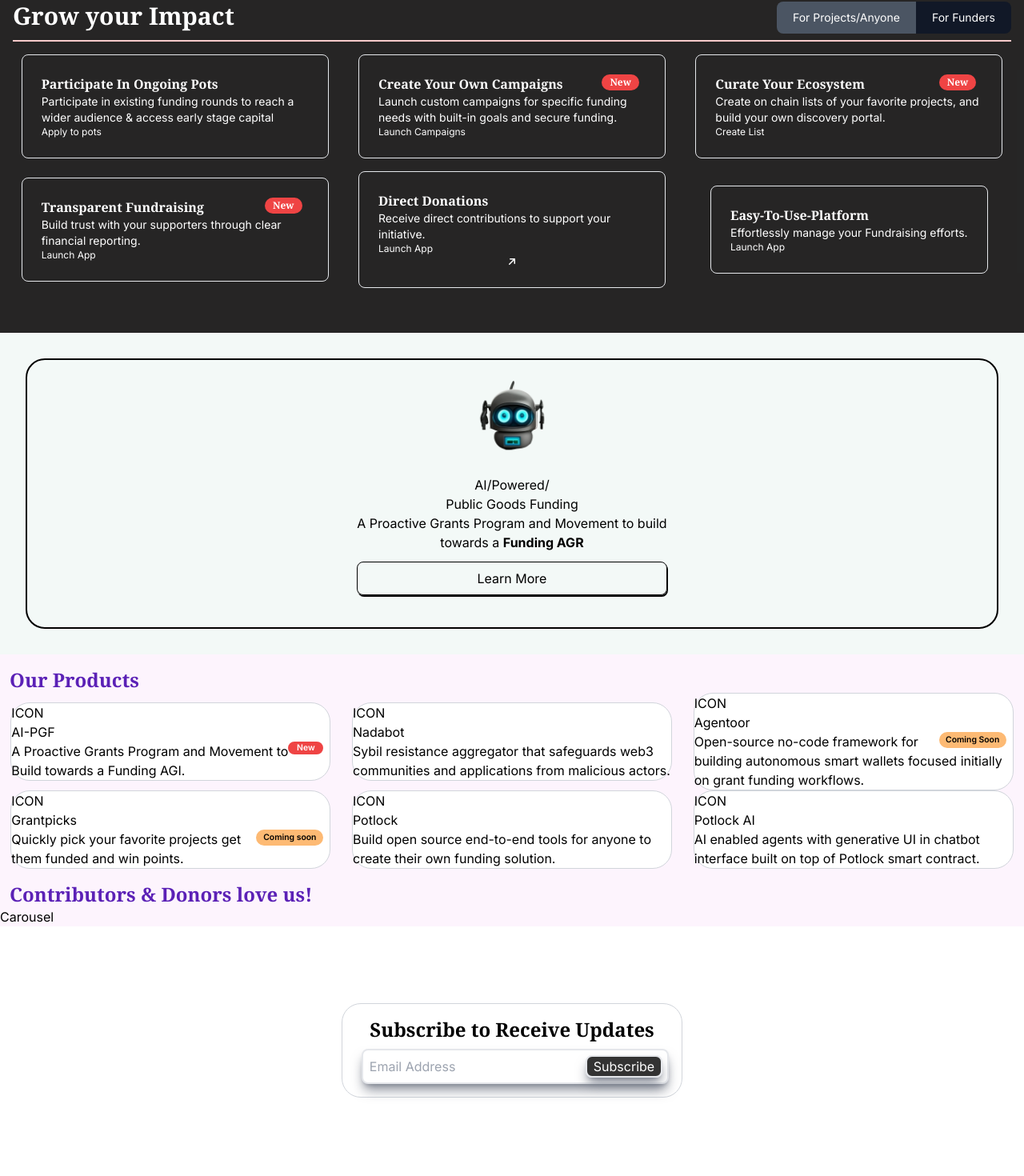
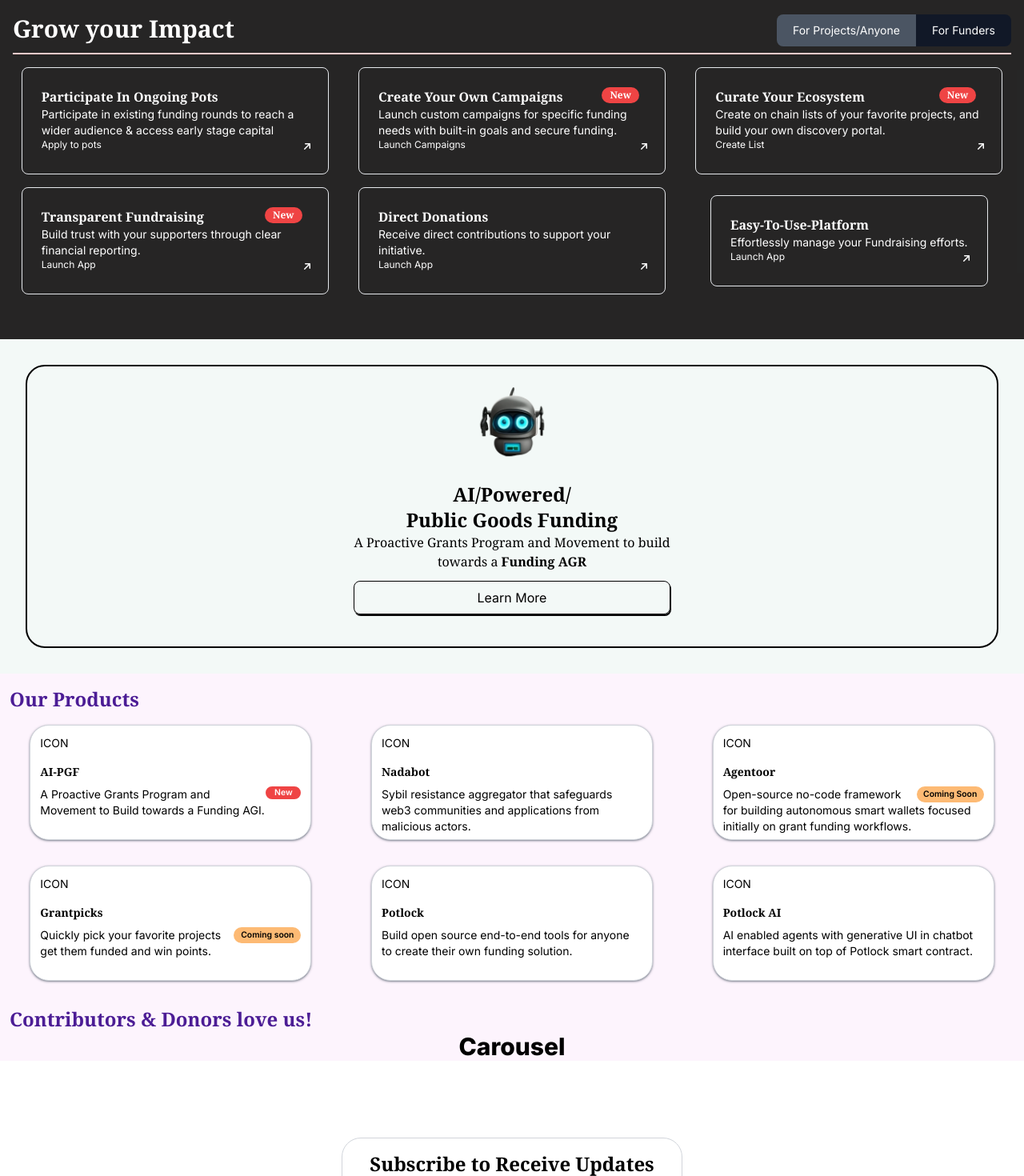
Before and after one commit to mbougs/landing-page-app, a Next.js app: page / in a window 1280 px wide. Shown: the part 930-2400 px from the top of the page at 80% size. Built offline with nearby package versions, Linux system fonts and the light colour scheme.

Commit message:
pc version complete, mobile responsiveness left

```diff
--- a/app/component/component2.jsx
+++ b/app/component/component2.jsx
@@ -12,35 +12,74 @@
           <Link href="#"><section>
             <h3 className="font-serif font-bold">Participate In Ongoing Pots</h3>
             <p className="text-sm">Participate in existing funding rounds to reach a wider audience & access early stage capital</p>
+            <span className="grid grid-cols-2">
               <p className="text-xs">Apply to pots</p>
+              <span className="svg">
+                  <svg xmlns="http://www.w3.org/2000/svg" viewBox="0 0 16 16" fill="currentColor" className="size-4">
+                    <path fillRule="evenodd" d="M4.22 11.78a.75.75 0 0 1 0-1.06L9.44 5.5H5.75a.75.75 0 0 1 0-1.5h5.5a.75.75 0 0 1 .75.75v5.5a.75.75 0 0 1-1.5 0V6.56l-5.22 5.22a.75.75 0 0 1-1.06 0Z" clipRule="evenodd" />
+                  </svg>
+                </span>
+            </span>
           </section></Link>
           <Link href="#"><section>
-            <h3 className="font-serif font-bold">Create Your Own Campaigns<span>New</span></h3>
+            <h3 className="font-serif font-bold">Create Your Own Campaigns<span className="new-badge">New</span></h3>
             <p className="text-sm">Launch custom campaigns for specific funding needs with built-in goals and secure funding.</p>
+            <span className="grid grid-cols-2">
               <p className="text-xs">Launch Campaigns</p>
+              <span className="svg">
+                  <svg xmlns="http://www.w3.org/2000/svg" viewBox="0 0 16 16" fill="currentColor" className="size-4">
+                    <path fillRule="evenodd" d="M4.22 11.78a.75.75 0 0 1 0-1.06L9.44 5.5H5.75a.75.75 0 0 1 0-1.5h5.5a.75.75 0 0 1 .75.75v5.5a.75.75 0 0 1-1.5 0V6.56l-5.22 5.22a.75.75 0 0 1-1.06 0Z" clipRule="evenodd" />
+                </svg>
+              </span>
+            </span>
           </section></Link>
           <Link href="#"><section>
-            <h3 className="font-serif font-bold">Curate Your Ecosystem<span>New</span></h3>
+            <h3 className="font-serif font-bold">Curate Your Ecosystem<span className="new-badge">New</span></h3>
             <p className="text-sm">Create on chain lists of your favorite projects, and build your own discovery portal.</p>
+            <span className="grid grid-cols-2">
               <p className="text-xs">Create List</p>
+              <span className="svg">
+                  <svg xmlns="http://www.w3.org/2000/svg" viewBox="0 0 16 16" fill="currentColor" className="size-4">
+                    <path fillRule="evenodd" d="M4.22 11.78a.75.75 0 0 1 0-1.06L9.44 5.5H5.75a.75.75 0 0 1 0-1.5h5.5a.75.75 0 0 1 .75.75v5.5a.75.75 0 0 1-1.5 0V6.56l-5.22 5.22a.75.75 0 0 1-1.06 0Z" clipRule="evenodd" />
+                  </svg>
+              </span>
+            </span>
           </section></Link>
           <Link href="#"><section>
-            <h3 className="font-serif font-bold">Transparent Fundraising<span>New</span></h3>
+            <h3 className="font-serif font-bold">Transparent Fundraising<span className="new-badge">New</span></h3>
             <p className="text-sm">Build trust with your supporters through clear financial reporting.</p>
+            <span className="grid grid-cols-2">
               <p className="text-xs">Launch App</p>
+              <span className="svg">
+                      <svg xmlns="http://www.w3.org/2000/svg" viewBox="0 0 16 16" fill="currentColor" className="size-4">
+                        <path fillRule="evenodd" d="M4.22 11.78a.75.75 0 0 1 0-1.06L9.44 5.5H5.75a.75.75 0 0 1 0-1.5h5.5a.75.75 0 0 1 .75.75v5.5a.75.75 0 0 1-1.5 0V6.56l-5.22 5.22a.75.75 0 0 1-1.06 0Z" clipRule="evenodd" />
+                      </svg>
+                </span>
+            </span>
           </section></Link>
           <Link href="#"><section>
             <h3 className="font-serif font-bold">Direct Donations</h3>
             <p className="text-sm">Receive direct contributions to support your initiative.</p>
-            <p className="text-xs">Launch App</p>
+            <span className="grid grid-cols-2">
+              <p className="text-xs justify-self-start">Launch App</p>
+              <span className="svg">
                 <svg xmlns="http://www.w3.org/2000/svg" viewBox="0 0 16 16" fill="currentColor" className="size-4">
                   <path fillRule="evenodd" d="M4.22 11.78a.75.75 0 0 1 0-1.06L9.44 5.5H5.75a.75.75 0 0 1 0-1.5h5.5a.75.75 0 0 1 .75.75v5.5a.75.75 0 0 1-1.5 0V6.56l-5.22 5.22a.75.75 0 0 1-1.06 0Z" clipRule="evenodd" />
                 </svg>
+              </span>
+            </span>
           </section></Link>
           <Link href="#"><section>
             <h3 className="font-serif font-bold">Easy-To-Use-Platform</h3>
             <p className="text-sm">Effortlessly manage your Fundraising efforts.</p>
+            <span className="grid grid-cols-2">
               <p className="text-xs">Launch App</p>
+              <span className="svg">
+                <svg xmlns="http://www.w3.org/2000/svg" viewBox="0 0 16 16" fill="currentColor" className="size-4">
+                  <path fillRule="evenodd" d="M4.22 11.78a.75.75 0 0 1 0-1.06L9.44 5.5H5.75a.75.75 0 0 1 0-1.5h5.5a.75.75 0 0 1 .75.75v5.5a.75.75 0 0 1-1.5 0V6.56l-5.22 5.22a.75.75 0 0 1-1.06 0Z" clipRule="evenodd" />
+                </svg>
+              </span>
+            </span>
           </section></Link>
         </div>
     </div>
--- a/app/component/component3.jsx
+++ b/app/component/component3.jsx
@@ -9,13 +9,13 @@
             <Image src={logo}
             width={120}
             alt="logo"/>
-            <div className="text">
+            <div className="info">
               <h2>AI/Powered/</h2>
               <h2>Public Goods Funding</h2>
               <p>A Proactive Grants Program and Movement to build</p>
               <p>towards a <strong>Funding AGR</strong></p>
             </div>
-            <button className="toyo">Learn More</button>
+            <button className="learn-more">Learn More</button>
         </div>
     </div>
     </>
--- a/app/component/component4.jsx
+++ b/app/component/component4.jsx
@@ -5,38 +5,38 @@
         <div className="products">
             <section>
                 <p>ICON</p>
-                <p className="comp4-subtitle">AI-PGF</p><span className="badge new">New</span>
+                <h3 className="comp4-subtitle">AI-PGF</h3><span className="badge new">New</span>
                 <p>A Proactive Grants Program and Movement to Build towards a Funding AGI.</p>
             </section>
             <section>
                 <p>ICON</p>
-                <p>Nadabot</p>
+                <h3>Nadabot</h3>
                 <p>Sybil resistance aggregator that safeguards web3 communities and applications from malicious actors.</p>
             </section>
             <section>
                 <p>ICON</p>
-                <p className="comp4-subtitle">Agentoor</p><span className="badge coming-soon">Coming Soon</span>
+                <h3 className="comp4-subtitle">Agentoor</h3><span className="badge coming-soon">Coming Soon</span>
                 <p>Open-source no-code framework for building autonomous smart wallets focused initially on grant funding workflows.</p>
             </section>
             <section>
                 <p>ICON</p>
-                <p className="comp4-subtitle">Grantpicks</p><span className="badge coming-soon">Coming soon</span>
+                <h3 className="comp4-subtitle">Grantpicks</h3><span className="badge coming-soon">Coming soon</span>
                 <p>Quickly pick your favorite projects get them funded and win points.</p>
             </section>
             <section>
                 <p>ICON</p>
-                <p>Potlock</p>
+                <h3>Potlock</h3>
                 <p>Build open source end-to-end tools for anyone to create their own funding solution.</p>
             </section>
             <section>
                 <p>ICON</p>
-                <p>Potlock AI</p>
+                <h3>Potlock AI</h3>
                 <p>AI enabled agents with generative UI in chatbot interface built on top of Potlock smart contract.</p>
             </section>
         </div>
     <h1>Contributors & Donors love us!</h1>
-        <div className="two">
-            <p>Carousel</p>
+        <div className="carousel">
+            <p className="text-center font-extrabold text-3xl">Carousel</p>
         </div>
     </div>
   )
--- a/app/globals.css
+++ b/app/globals.css
@@ -3,15 +3,13 @@
 @tailwind utilities;
 
 * {
-  /* box-sizing: border-box;
-  max-width: 100%; */
   margin: auto;
 }
 /* nav styles */
 nav {
   background: rgba(231, 205, 187, 0.250);
   @apply
-    pb-4
+    pb-2 text-sm
     border-b-2 border-gray-300
     flex items-center gap-5
     py-2 mx-auto;
@@ -22,7 +20,7 @@
   inline-flex items-center justify-center
   w-3 h-3
   bg-red-500 border-2
-  rounded-full -top-2 border-red-500
+  rounded-full -top-2 border-red-500;
 }
 .nav-button {
   @apply
@@ -76,6 +74,12 @@
   block p-6 bg-gray-200
   border border-gray-200 rounded-xl;
 }
+.sm-circle {
+  @apply
+  px-2 -ml-4 py-0.5
+  text-white bg-black
+  border border-red-200 rounded-full;
+}
 .footer {
   @apply
   py-7
@@ -88,8 +92,7 @@
 }
 .partners {
   @apply
-  grid grid-cols-11
-  place-self-center;
+  grid grid-cols-11;
 }
 /******************************************************/
 
@@ -110,25 +113,21 @@
   mb-3
   float-right;
 }
+.projects, .funders {
+  @apply
+  text-white text-sm
+  focus:ring-1
+  px-5 py-2.5 mb-2;
+}
 .projects {
   @apply
-  text-white
-  bg-gray-600
-  hover:bg-gray-900
-  focus:ring-1
-  text-sm
-  px-5 py-2.5 mb-2
-  rounded-l-lg
+  bg-gray-600 rounded-l-lg
+  hover:bg-gray-900;
 }
 .funders {
   @apply
-  text-white
-  bg-gray-900
-  hover:bg-gray-600
-  focus:ring-1
-  text-sm
-  px-5 py-2.5 mb-2
-  rounded-r-lg
+  bg-gray-900 rounded-r-lg
+  hover:bg-gray-600;
 }
 #comp2 section {
   word-wrap: break-word;
@@ -137,7 +136,7 @@
   border border-gray-200
   rounded-lg;
 }
-#comp2 span {
+#comp2 .new-badge {
   float: right;
   @apply
   bg-red-500
@@ -145,29 +144,36 @@
   me-2 px-2.5 py-0.5
   rounded-full;
 }
+.svg {
+  @apply
+  -me-4 px-2.5 py-0.5;
+}
 /****************************************************/
 
 #comp3 {
   background-color: rgba(204, 229, 221, 0.235);
-  @apply p-8
+  @apply p-8;
 }
 #comp3 .centered {
   justify-content: center;
   @apply
-  pt-3
-  grid border-2 border-black rounded-3xl;
+  pt-3 rounded-3xl
+  grid border-2 border-black;
 }
-.text {
+.info {
   @apply
-  text-center
-  my-3
+  text-center font-serif
+  my-3;
 }
-.toyo {
+.info h2 {
+  @apply
+  font-extrabold text-2xl;
+}
+.learn-more {
   box-shadow: 1px 2px black;
   @apply
-  px-3 py-2 mb-10
-  border border-solid border-black
-  rounded-lg;
+  px-3 py-2 mb-10 rounded-lg
+  border border-solid border-black;
 }
 /*******************************************************/
 
@@ -176,19 +182,25 @@
 }
 #comp4 h1 {
   @apply
-  font-serif text-violet-800 font-bold text-2xl
-  pl-3 pt-4
+  font-serif text-violet-900
+  font-bold text-2xl
+  pl-3 pt-4;
 }
 .products {
   @apply
-  grid grid-cols-3
-  place-content-evenly
+  grid grid-cols-3;
 }
 .products section {
-  width: 25rem;
+  width: 22rem;
+  height: 9rem;
   @apply
-  bg-white
-  border border-gray-300 rounded-3xl;
+  p-3 my-4 bg-white text-sm
+  border border-gray-300 rounded-3xl
+  shadow shadow-gray-500/80;
+}
+.products h3 {
+  @apply
+  font-bold font-serif mt-4 mb-2;
 }
 .comp4-subtitle {
   position: relative;
@@ -205,19 +217,19 @@
   @apply
   bg-red-500
   text-white
-  me-2 px-5 py-1.5;
+  px-5 py-1.5;
 }
 .coming-soon {
   @apply
   bg-orange-300 border-orange-300
   text-black
-  me-2 px-10 py-2;
+  px-10 py-2;
 }
 /*****************************************************/
+
 .subscribe {
   @apply
-  mx-auto my-24
-  py-4 w-4/12
+  mx-auto my-24 py-4 w-4/12
   grid justify-items-center
   border border-gray-300 rounded-3xl;
 }
@@ -233,13 +245,13 @@
 }
 form input {
   @apply
-  w-96 h-11
+  w-96 h-11;
 }
 form button {
   margin-left: -6.5rem;
   @apply
   text-white
-  bg-black/80
+  bg-black/80;
 }
 /*****************/ /*****************/
 .sides {
@@ -265,21 +277,21 @@
 .footer-items {
   @apply
   my-6 pt-5 mx-4 h-20
-  border-t-2 border-gray-300
+  border-t-2 border-gray-300;
 }
 .footer-items1 {
   @apply
-  float-left
+  float-left;
 }
 .footer-items2 {
   @apply
-  float-right
+  float-right;
 }
 .footer-icons {
   @apply
   px-2
   bg-gray-200
-  space-x-3
+  space-x-3;
 }
 .footer-items2 a {
   @apply
```
Also changed, not shown: app/component/component1.jsx (+6 -1 lines). Lines whose indentation alone changed are shown as unchanged.
